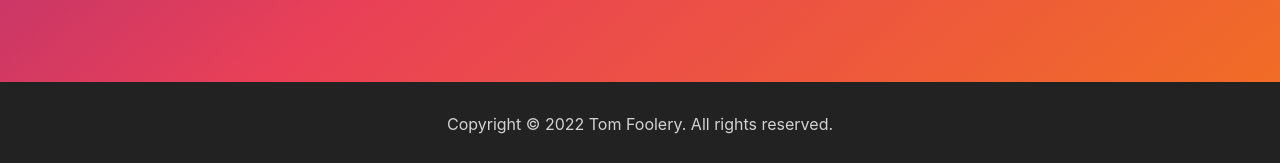
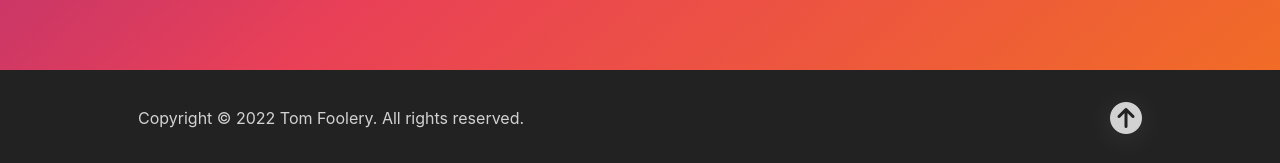
Before and after one commit to bmehder/rotterdam, a Svelte app: page / in a window 1280 px wide. Shown: the part 634-797 px from the top of the page. Built offline with nearby package versions, Linux system fonts and the light colour scheme; no server answers.

Commit message:
fixed footer css bugs

```diff
--- a/src/Footer/Footer.svelte
+++ b/src/Footer/Footer.svelte
@@ -15,22 +15,21 @@
 <footer>
   <div>
     <p>Copyright © {date} Tom Foolery. All rights reserved.</p>
+
+    <BackToTop --color="rgba(255, 255, 255, 0.8)" on:click={handleBackToTop} />
   </div>
-  <!-- <div>
-    <BackToTop --color="rgba(255, 255, 255, 0.8)" on:click={handleBackToTop} />
-  </div> -->
 </footer>
 
 <style>
   footer {
+    background-color: var(--background, var(--black));
+    color: var(--color, var(--white));
+  }
+  div {
     display: flex;
     justify-content: space-between;
     align-items: center;
     padding-block: 2rem;
-    background-color: var(--background, var(--black));
-    color: var(--color, var(--white));
-  }
-  div {
     max-width: var(--width, 100%);
     margin-inline: auto;
     padding-inline: 3rem;
```
